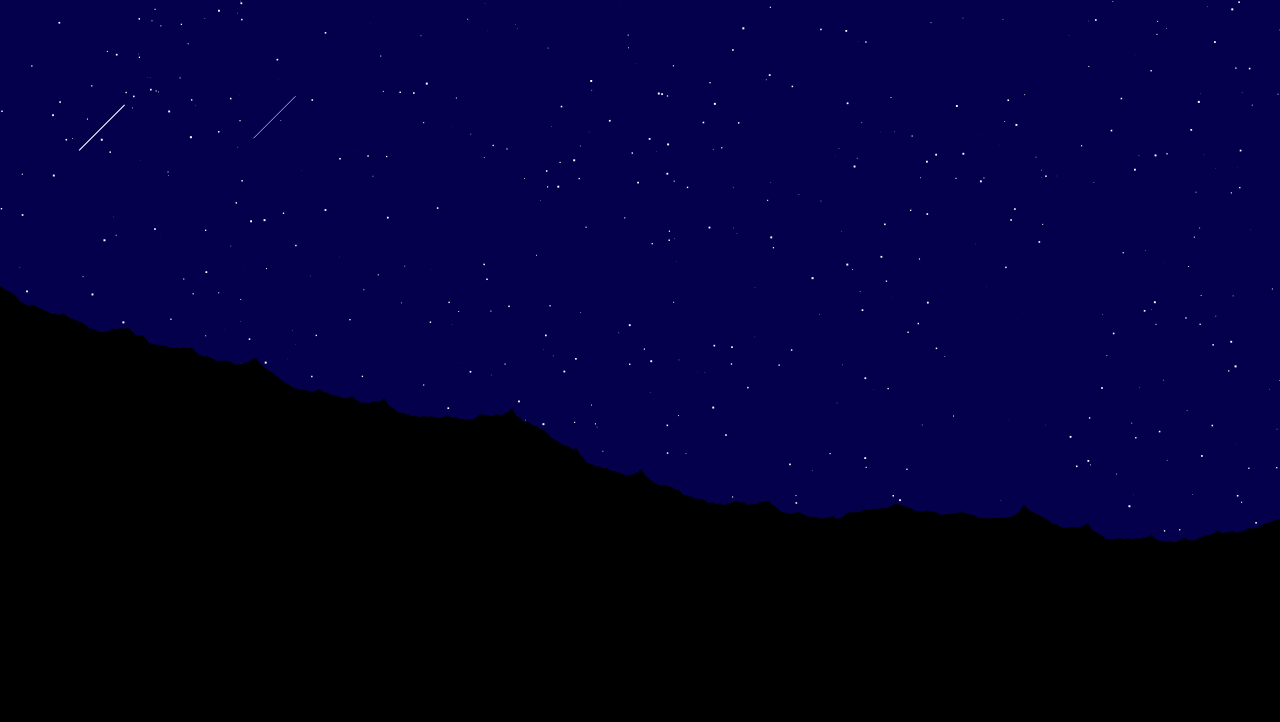
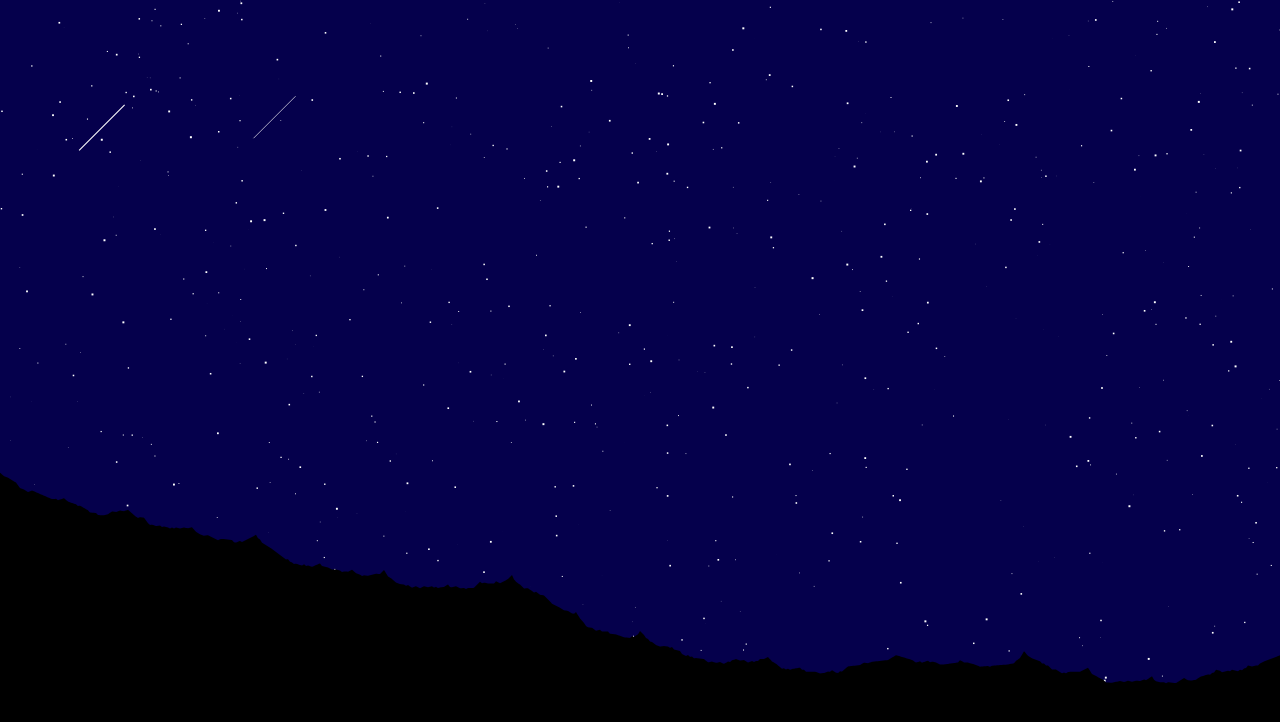
Before and after one commit to Gushroom/Gushroom.github.io, a plain HTML site: page index.html in a window 1280 px wide. Drawn offline with Linux system fonts and the light colour scheme.

Commit message:
Update index.html

```diff
--- a/index.html
+++ b/index.html
@@ -46,8 +46,8 @@
         		power = Math.pow(2,Math.ceil(Math.log(width)/(Math.log(2))));
 
         	// set the start height and end height for the terrain
-        	points[0] = (height - (Math.random()*height/2))-displacement;
-        	points[power] = (height - (Math.random()*height/2))-displacement;
+        	points[0] = (height - (Math.random()*height/4))-displacement;
+        	points[power] = (height - (Math.random()*height/4))-displacement;
 
         	// create the rest of the points
         	for(var i = 1; i<power; i*=2){
```
